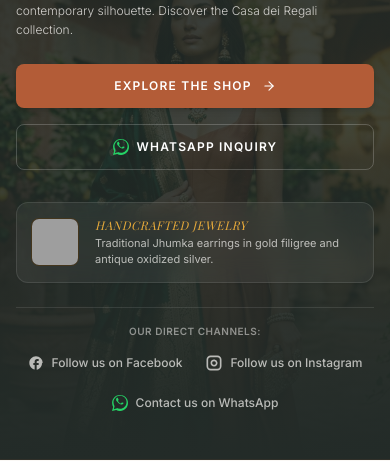
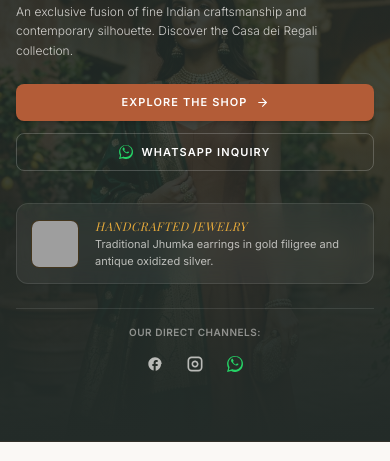
Before and after one commit to Aayush481/ecommerceFrontend, a Next.js app: page /en in a window 390 px wide. Shown: the part 265-726 px from the top of the page. Built offline with nearby package versions, Linux system fonts and the light colour scheme; no server answers; grey boxes are pictures that could not be loaded; a web font is replaced by a local one.

Commit message:
update changes in hero section

```diff
--- a/src/app/[locale]/page.tsx
+++ b/src/app/[locale]/page.tsx
@@ -483,22 +483,22 @@ export default async function HomePage({ params }: PageProps) {
               </p>
 
               {/* Premium Call to Actions */}
-              <div className="flex flex-col sm:flex-row sm:items-center gap-4 mt-1">
+              <div className="flex flex-col sm:flex-row sm:items-center gap-3 mt-1">
                 <Link
                   href={`/${locale}/shop`}
-                  className="flex items-center justify-center gap-2.5 px-7 py-3.5 bg-[#B35C37] hover:bg-[#9E4B28] text-white font-sans font-semibold text-xs tracking-widest uppercase rounded-lg transition-all duration-300 shadow-md hover:shadow-lg hover:translate-y-[-1px] active:translate-y-[1px] cursor-pointer group"
+                  className="flex items-center justify-center gap-2 px-5 py-2.5 sm:px-7 sm:py-3.5 bg-[#B35C37] hover:bg-[#9E4B28] text-white font-sans font-semibold text-[11px] sm:text-xs tracking-widest uppercase rounded-lg transition-all duration-300 shadow-md hover:shadow-lg hover:translate-y-[-1px] active:translate-y-[1px] cursor-pointer group"
                 >
                   <span>{dict.hero.cta}</span>
-                  <ArrowRight size={14} className="transition-transform duration-300 group-hover:translate-x-1" />
+                  <ArrowRight size={13} className="transition-transform duration-300 group-hover:translate-x-1" />
                 </Link>
 
                 <a
                   href="https://wa.me/393898373685"
                   target="_blank"
                   rel="noopener noreferrer"
-                  className="flex items-center justify-center gap-2 px-5 py-3.5 border border-white/20 hover:border-white text-white font-sans font-semibold text-xs tracking-widest uppercase rounded-lg transition-all duration-300 hover:bg-white/5 cursor-pointer"
+                  className="flex items-center justify-center gap-2 px-4 py-2.5 sm:px-5 sm:py-3.5 border border-white/20 hover:border-white text-white font-sans font-semibold text-[11px] sm:text-xs tracking-widest uppercase rounded-lg transition-all duration-300 hover:bg-white/5 cursor-pointer"
                 >
-                  <svg className="w-4 h-4 fill-current text-[#25D366]" viewBox="0 0 24 24">
+                  <svg className="w-3.5 h-3.5 fill-current text-[#25D366]" viewBox="0 0 24 24">
                     <path d="M.057 24l1.687-6.163c-1.041-1.804-1.588-3.849-1.587-5.946C.06 5.348 5.397.01 12.008.01c3.202.001 6.212 1.246 8.477 3.514 2.266 2.268 3.507 5.28 3.505 8.484-.004 6.657-5.34 11.997-11.953 11.997-2.005-.001-3.973-.502-5.724-1.455L0 24zm6.59-4.846c1.665.988 3.3 1.487 5.366 1.488 5.4 0 9.794-4.393 9.798-9.793.002-2.616-1.015-5.074-2.864-6.925-1.85-1.85-4.307-2.868-6.924-2.869-5.399 0-9.795 4.393-9.799 9.794-.001 2.155.561 4.162 1.63 5.92L2.73 21.28l4.917-1.289zm10.741-6.953c-.3-.15-1.776-.875-2.049-.974-.273-.1-.472-.15-.672.15-.2.3-.772.974-.947 1.173-.174.2-.35.225-.65.075-.3-.15-1.263-.465-2.403-1.485-.888-.795-1.488-1.777-1.663-2.077-.174-.3-.018-.463.13-.61.134-.133.3-.35.45-.525.15-.175.2-.3.3-.5.1-.2.05-.375-.025-.525-.075-.15-.672-1.62-.92-2.206-.24-.58-.51-.5-.672-.51-.156-.008-.336-.01-.516-.01-.18 0-.472.068-.72.336-.247.269-.943.924-.943 2.252s.967 2.61 1.101 2.793c.134.183 1.902 2.906 4.609 4.074.645.278 1.148.445 1.54.57.649.206 1.24.177 1.707.107.521-.078 1.776-.726 2.025-1.426.25-.7.25-1.299.175-1.425-.076-.125-.275-.2-.575-.35z"/>
                   </svg>
                   <span>{locale === 'it' ? 'Chiedi su WhatsApp' : 'WhatsApp Inquiry'}</span>
@@ -569,7 +569,7 @@ export default async function HomePage({ params }: PageProps) {
                 <svg className="w-4 h-4 fill-current" viewBox="0 0 24 24">
                   <path d="M22 12c0-5.52-4.48-10-10-10S2 6.48 2 12c0 4.84 3.44 8.87 8 9.8V15H8v-3h2V9.5C10 7.57 11.57 6 13.5 6H16v3h-2c-.55 0-1 .45-1 1v2h3v3h-3v6.95c4.56-.93 8-4.96 8-9.75z" />
                 </svg>
-                <span className="font-medium">
+                <span className="font-medium hidden md:inline">
                   {locale === 'it' ? 'Seguici su Facebook' : 'Follow us on Facebook'}
                 </span>
               </a>
@@ -584,7 +584,7 @@ export default async function HomePage({ params }: PageProps) {
                   <rect x="2" y="2" width="20" height="20" rx="5" ry="5"></rect>
                   <path d="M16 11.37A4 4 0 1 1 12.63 8 4 4 0 0 1 16 11.37z" />
                 </svg>
-                <span className="font-medium">
+                <span className="font-medium hidden md:inline">
                   {locale === 'it' ? 'Seguici su Instagram' : 'Follow us on Instagram'}
                 </span>
               </a>
@@ -598,7 +598,7 @@ export default async function HomePage({ params }: PageProps) {
                 <svg className="w-4 h-4 fill-current text-[#25D366]" viewBox="0 0 24 24">
                   <path d="M.057 24l1.687-6.163c-1.041-1.804-1.588-3.849-1.587-5.946C.06 5.348 5.397.01 12.008.01c3.202.001 6.212 1.246 8.477 3.514 2.266 2.268 3.507 5.28 3.505 8.484-.004 6.657-5.34 11.997-11.953 11.997-2.005-.001-3.973-.502-5.724-1.455L0 24zm6.59-4.846c1.665.988 3.3 1.487 5.366 1.488 5.4 0 9.794-4.393 9.798-9.793.002-2.616-1.015-5.074-2.864-6.925-1.85-1.85-4.307-2.868-6.924-2.869-5.399 0-9.795 4.393-9.799 9.794-.001 2.155.561 4.162 1.63 5.92L2.73 21.28l4.917-1.289zm10.741-6.953c-.3-.15-1.776-.875-2.049-.974-.273-.1-.472-.15-.672.15-.2.3-.772.974-.947 1.173-.174.2-.35.225-.65.075-.3-.15-1.263-.465-2.403-1.485-.888-.795-1.488-1.777-1.663-2.077-.174-.3-.018-.463.13-.61.134-.133.3-.35.45-.525.15-.175.2-.3.3-.5.1-.2.05-.375-.025-.525-.075-.15-.672-1.62-.92-2.206-.24-.58-.51-.5-.672-.51-.156-.008-.336-.01-.516-.01-.18 0-.472.068-.72.336-.247.269-.943.924-.943 2.252s.967 2.61 1.101 2.793c.134.183 1.902 2.906 4.609 4.074.645.278 1.148.445 1.54.57.649.206 1.24.177 1.707.107.521-.078 1.776-.726 2.025-1.426.25-.7.25-1.299.175-1.425-.076-.125-.275-.2-.575-.35z" />
                 </svg>
-                <span className="font-medium">
+                <span className="font-medium hidden md:inline">
                   {locale === 'it' ? 'Contattaci su WhatsApp' : 'Contact us on WhatsApp'}
                 </span>
               </a>
```
